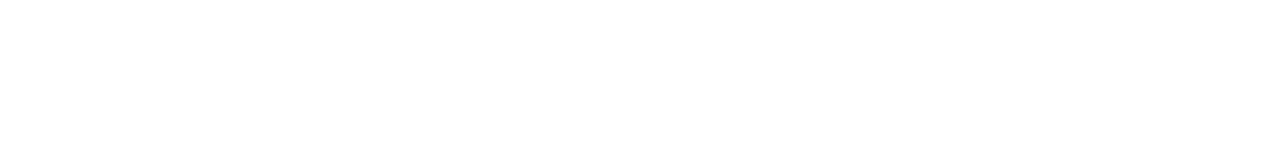
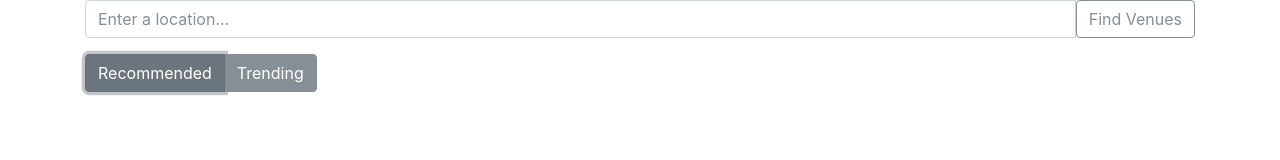
Before and after one commit to chrisbruford/foursquare-search, a website: page src/index.html in a window 1280 px wide. Drawn offline with nearby package versions, Linux system fonts and the light colour scheme.

Commit message:
feat: display recommended results in grid

```diff
--- a/src/index.html
+++ b/src/index.html
@@ -11,12 +11,45 @@
 </head>
 
 <body>
-    <div class="list-group">
 
+    <div class="container">
+        <div class="row">
+            <div class="col">
+                <form id="search-form">
+                    <div class="input-group mb-3">
+                        <input type="text" id="location" class="form-control" placeholder="Enter a location..." aria-label="Location" aria-describedby="basic-addon2">
+                        <div class="input-group-append">
+                            <button class="btn btn-outline-secondary" type="submit">Find Venues</button>
+                        </div>
+                    </div>
+
+                    <div class="btn-group btn-group-toggle" data-toggle="buttons">
+                        <label class="btn btn-secondary active">
+                            <input type="radio" name="options" id="recommended" autocomplete="off" checked> Recommended
+                        </label>
+                        <label class="btn btn-secondary">
+                            <input type="radio" name="options" id="trending" autocomplete="off"> Trending
+                        </label>
+                    </div>
+                </form>
+            </div>
+
+        </div>
+
+        <div class="row">
+            <div class="col">
+                <div id="results" class="form-group"></div>
+            </div>
+        </div>
     </div>
-    <script src="https://code.jquery.com/jquery-3.2.1.slim.min.js" integrity="sha384-KJ3o2DKtIkvYIK3UENzmM7KCkRr/rE9/Qpg6aAZGJwFDMVNA/GpGFF93hXpG5KkN" crossorigin="anonymous"></script>
-    <script src="https://cdnjs.cloudflare.com/ajax/libs/popper.js/1.12.3/umd/popper.min.js" integrity="sha384-vFJXuSJphROIrBnz7yo7oB41mKfc8JzQZiCq4NCceLEaO4IHwicKwpJf9c9IpFgh" crossorigin="anonymous"></script>
-    <script src="https://maxcdn.bootstrapcdn.com/bootstrap/4.0.0-beta.2/js/bootstrap.min.js" integrity="sha384-alpBpkh1PFOepccYVYDB4do5UnbKysX5WZXm3XxPqe5iKTfUKjNkCk9SaVuEZflJ" crossorigin="anonymous"></script>
+
+
+    <script src="https://code.jquery.com/jquery-3.2.1.slim.min.js" integrity="sha384-KJ3o2DKtIkvYIK3UENzmM7KCkRr/rE9/Qpg6aAZGJwFDMVNA/GpGFF93hXpG5KkN"
+        crossorigin="anonymous"></script>
+    <script src="https://cdnjs.cloudflare.com/ajax/libs/popper.js/1.12.3/umd/popper.min.js" integrity="sha384-vFJXuSJphROIrBnz7yo7oB41mKfc8JzQZiCq4NCceLEaO4IHwicKwpJf9c9IpFgh"
+        crossorigin="anonymous"></script>
+    <script src="https://maxcdn.bootstrapcdn.com/bootstrap/4.0.0-beta.2/js/bootstrap.min.js" integrity="sha384-alpBpkh1PFOepccYVYDB4do5UnbKysX5WZXm3XxPqe5iKTfUKjNkCk9SaVuEZflJ"
+        crossorigin="anonymous"></script>
 
 </body>
 
```
Also changed, not shown: src/foursquare-api/foursquare.spec.js (+2 -2 lines), dist/bundle.js, dist/index.html.
